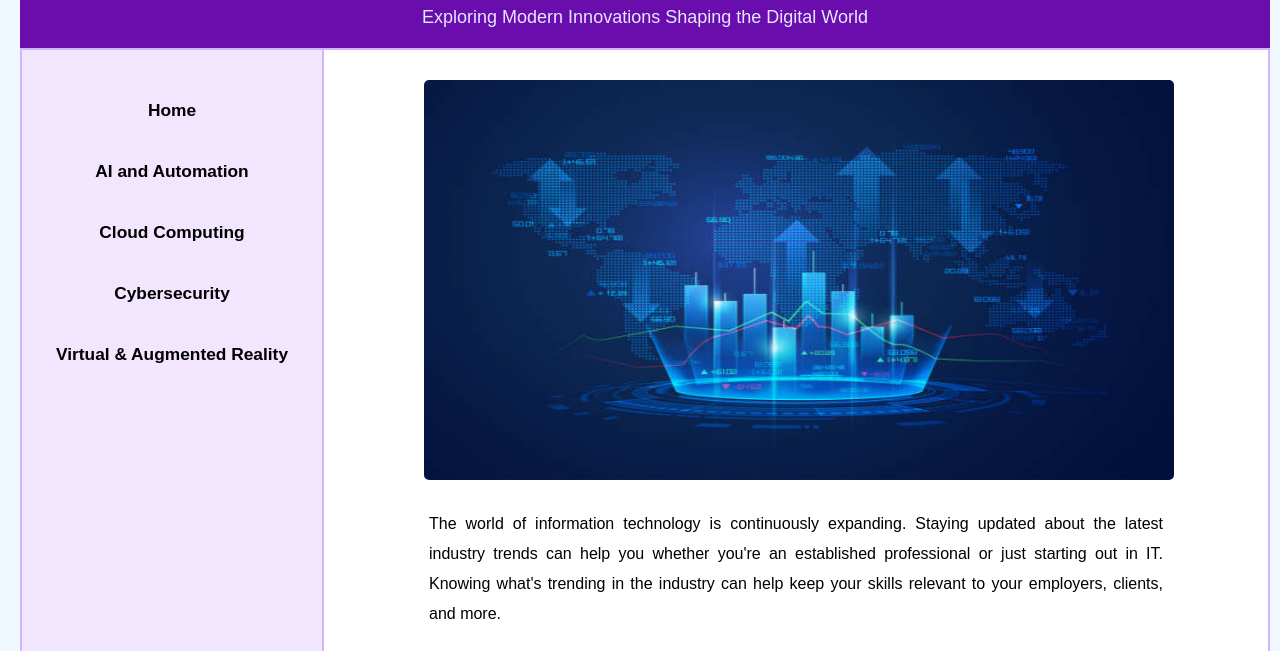
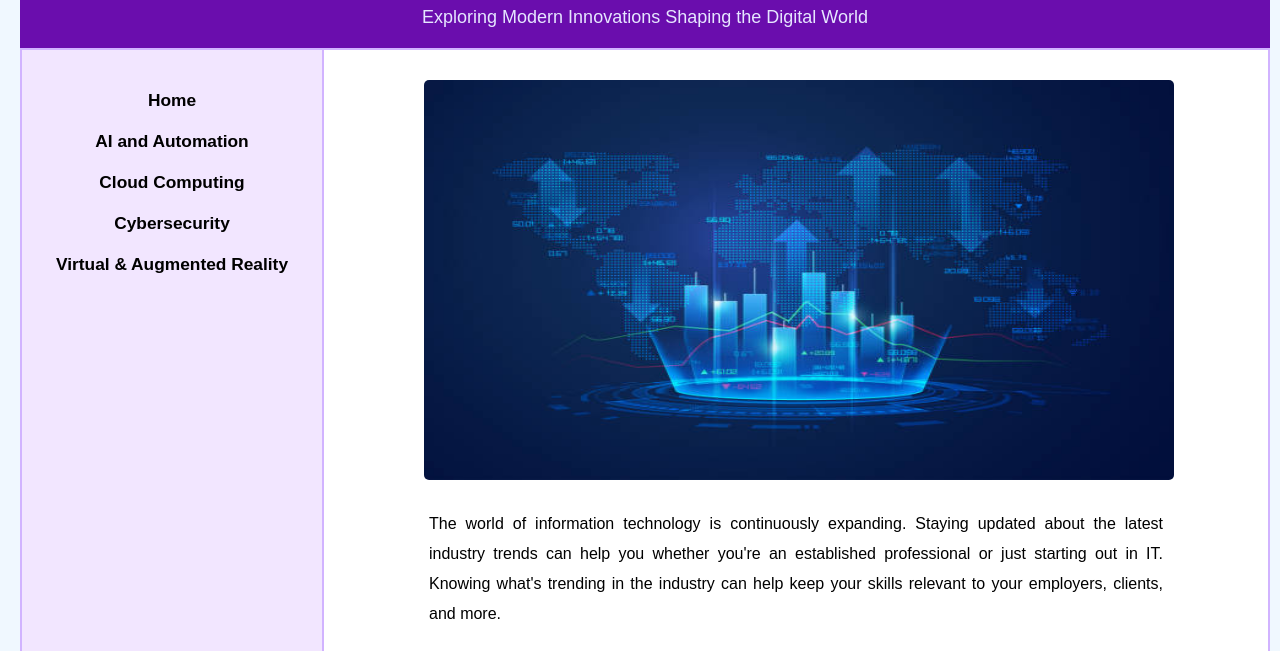
Before and after one commit to dyne-creates/Mid-Lab3, a plain HTML site: page index.html in a window 1280 px wide. Shown: the part 85-736 px from the top of the page. Drawn offline with Linux system fonts and the light colour scheme.

Commit message:
style.css

```diff
--- a/CSS/style.css
+++ b/CSS/style.css
@@ -49,7 +49,7 @@
             margin-top: 30px;
         }
         #container #menu ul li {
-            padding: 10px;
+            padding: 5px;
             text-align: center;
             font-weight: bold;
             font-size: 13pt;
@@ -59,7 +59,7 @@
             text-decoration: none;
             color: black;
             display: block;
-            padding: 10px;
+            padding: 5px;
             border-radius: 10px;
         }
         #container #menu ul li a:hover {
```
